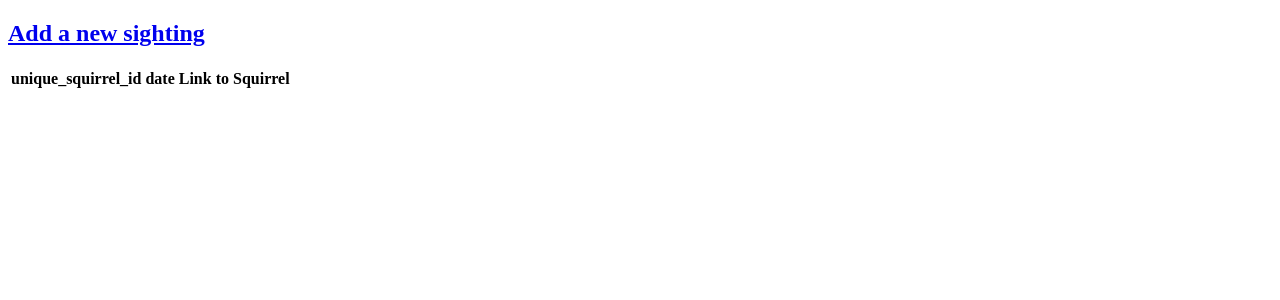
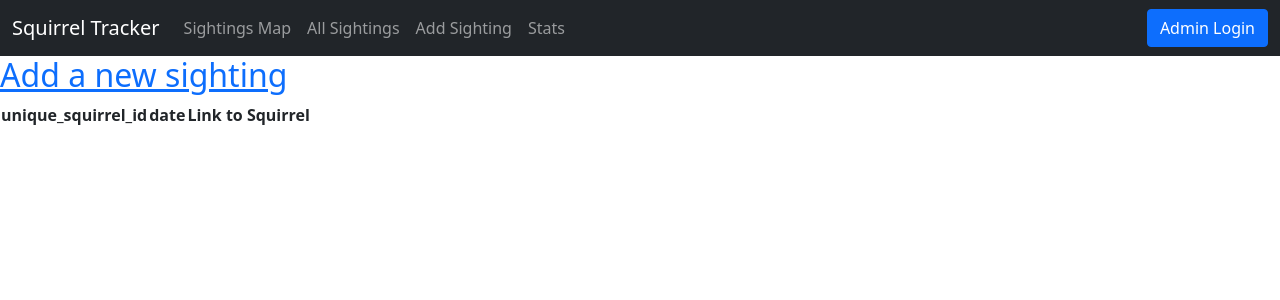
Before and after one commit to nitinsharma-xcv/Squirrel-Tracker, a Django app: page /sightings/ in a window 1280 px wide. Shown: the top 300 px of the page. Run offline with Django 3.2, Linux system fonts and the light colour scheme; data that the repository does not hold is empty.

Commit message:
Use Bootstrap template inheritance

```diff
--- /dev/null
+++ b/squirrel_tracker/squirrel_tracker_app/templates/squirrel_tracker_app/base.html
@@ -0,0 +1,48 @@
+{% load static %}
+
+<!DOCTYPE html>
+<html>
+<head>
+	<title>Squirrel Tracker | {% block title %}{% endblock %}</title>
+	<link href="https://cdn.jsdelivr.net/npm/bootstrap@5.0.0-beta3/dist/css/bootstrap.min.css" rel="stylesheet" integrity="sha384-eOJMYsd53ii+scO/bJGFsiCZc+5NDVN2yr8+0RDqr0Ql0h+rP48ckxlpbzKgwra6" crossorigin="anonymous">
+	<script src="https://cdn.jsdelivr.net/npm/bootstrap@5.0.0-beta3/dist/js/bootstrap.bundle.min.js" integrity="sha384-JEW9xMcG8R+pH31jmWH6WWP0WintQrMb4s7ZOdauHnUtxwoG2vI5DkLtS3qm9Ekf" crossorigin="anonymous"></script>
+<style type="text/css">
+  img {
+  display: block;
+  max-width: 100%;
+  height: auto;
+}
+</style>
+{% block head %}{% endblock %}
+</head>
+<body>
+
+<nav class="navbar navbar-expand-lg navbar-dark bg-dark">
+  <div class="container-fluid">
+    <a class="navbar-brand" href="{% url 'index' %}">Squirrel Tracker</a>
+    <button class="navbar-toggler" type="button" data-bs-toggle="collapse" data-bs-target="#navbarNavAltMarkup" aria-controls="navbarNavAltMarkup" aria-expanded="false" aria-label="Toggle navigation">
+      <span class="navbar-toggler-icon"></span>
+    </button>
+    <div class="collapse navbar-collapse" id="navbarNavAltMarkup">
+      <div class="navbar-nav">
+		<a class="nav-link" href="{% url 'map' %}">Sightings Map</a>
+        <a class="nav-link" href="{% url 'sightings' %}">All Sightings</a>
+        <a class="nav-link" href="{% url 'add' %}">Add Sighting</a>
+        <a class="nav-link" href="{% url 'stats' %}">Stats</a>
+      </div>
+    </div>
+      <div>
+      <ul class="nav navbar-nav navbar-right">
+        <li>
+            <div class="btn-nav"><a class="btn btn-primary btn-small navbar-btn" href="{% url 'admin:index' %}">Admin Login</a>
+            </div>
+        </li>
+      </ul>
+      </div>
+  </div>
+</nav>
+
+{% block content %}{% endblock %}
+
+</body>
+</html>
--- a/squirrel_tracker/squirrel_tracker_app/templates/squirrel_tracker_app/sightings.html
+++ b/squirrel_tracker/squirrel_tracker_app/templates/squirrel_tracker_app/sightings.html
@@ -1,10 +1,7 @@
-<!DOCTYPE html>
-<html lang="en">
-<head>
-    <meta charset="UTF-8">
-    <title>2018 Central Park Squirrel Census</title>
-</head>
-<body>
+{% extends "squirrel_tracker_app/base.html" %}
+{% block title %}Sightings{% endblock %}
+{% block content %}
+
 <div>
 <h2><a href="/sightings/add/">Add a new sighting</a></h2>
 </div>
@@ -24,5 +21,5 @@
     {% endfor %}
 </table>
 </div>
-</body>
-</html>
+
+{% endblock %}
```
Also changed, not shown: squirrel_tracker/squirrel_tracker_app/templates/squirrel_tracker_app/add.html (+10 -12 lines), squirrel_tracker/squirrel_tracker_app/templates/squirrel_tracker_app/index.html (+9 -9 lines), squirrel_tracker/squirrel_tracker_app/templates/squirrel_tracker_app/map.html (+8 -15 lines), squirrel_tracker/squirrel_tracker_app/templates/squirrel_tracker_app/stats.html (+7 -12 lines), squirrel_tracker/squirrel_tracker_app/templates/squirrel_tracker_app/update.html (+10 -12 lines). Lines whose indentation alone changed are shown as unchanged.
